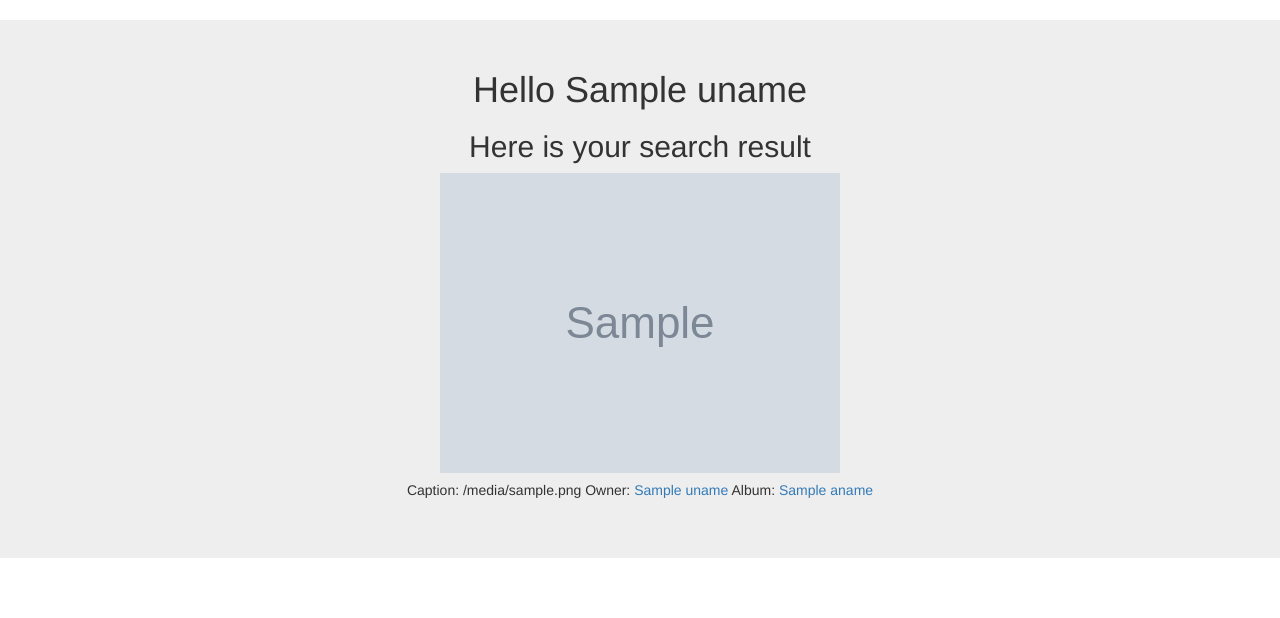
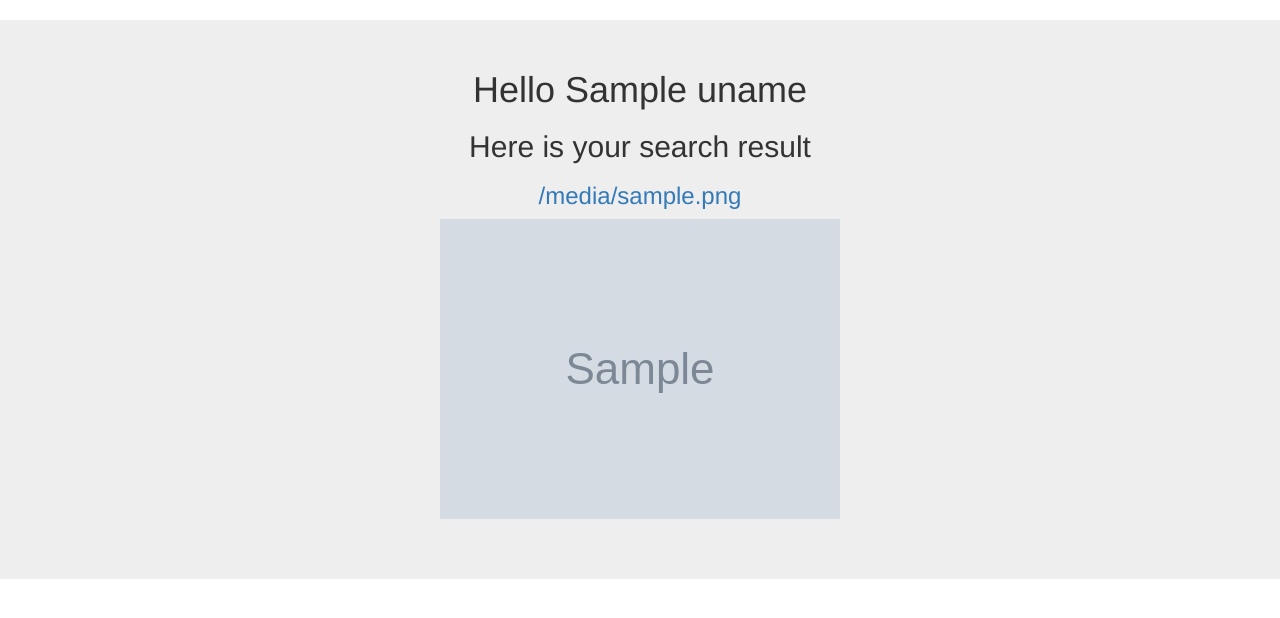
Before and after one commit to EvenGu/photo-share, a Flask app: template PhotoShare/templates/searchPhoto.html in a window 1280 px wide. Shown: the part 50-668 px from the top of the page. Run offline with Flask 2, Linux system fonts and the light colour scheme; data comes from the database, SQL or seed files in the repository; the template is opened without the code that fills it: most values are stand-ins (such as "Sample title", 1, 10 or a date in 2020); grey boxes marked "Sample" are stand-in pictures; parts of the project's set-up code (start-up, migrations or seed data) failed here and were passed over.

Commit message:
photo edit

```diff
--- a/PhotoShare/app.py
+++ b/PhotoShare/app.py
@@ -345,7 +345,7 @@ def search():
                     print(retPhotos)
             photolist=getPhotoFromList(retPhotos)
 
-            return render_template('searchPhoto.html', photos=photolist,uid=getCurrentUserId())
+            return render_template('searchPhoto.html', photos=photolist, uid=getCurrentUserId())
 
         elif (type == "C"):
             cursor.execute("select * from comments where text like '{0}'".format('%'+key+'%'))
@@ -413,7 +413,7 @@ def delalbum(aid):
         return "not your album"
 
 @app.route('/deletep/<pid>',methods=['GET'])
-@flask_login.login_required()
+#@flask_login.login_required()
 def delphoto(pid):
     cursor=conn.cursor()
     uid = getCurrentUserId()
@@ -429,7 +429,7 @@ def delphoto(pid):
         return "not your photo"
 
 @app.route('/deletec/<cid>',methods=['GET'])
-@flask_login.login_required()
+#@flask_login.login_required()
 def delcom(cid):
     cursor=conn.cursor()
     uid = getCurrentUserId()
@@ -444,7 +444,7 @@ def delcom(cid):
         return "not your comment"
 
 @app.route('/like/<pid>',methods=['GET'])
-@flask_login.login_required()
+#@flask_login.login_required()
 def likechange(pid):
     cursor=conn.cursor()
     uid=getCurrentUserId()
--- a/PhotoShare/templates/searchPhoto.html
+++ b/PhotoShare/templates/searchPhoto.html
@@ -45,14 +45,13 @@ Displays all the containing photos and the owner
       <div class="row">
           {% if photos %}
 	      <div class="field-wrap">
-            <img src="../static/upload/{{photo[2]}}" alt=""/><br/>
-            <h5>
-                Caption: <span>{{photo[1]}}</span>
-                Owner: <a href="{{url_for('findu',uid=uid)}}">{{ uname }}</a>
-                Album: <a href="{{url_for('album',aid=photo[3])}}">{{ aname }}</a>
-            </h5>
+              <a href="/photo/{{photo[0]}}">
+                  <h3>{{photo[1]}}</h3>
+                  <img src="../static/upload/{{photo[2]}}" alt=""><br/>
+              </a>
+          </div>
           {% endif %}
-          </div>
+
         </div>
       </div>
     </div>
```
Also changed, not shown: 1 other file.
